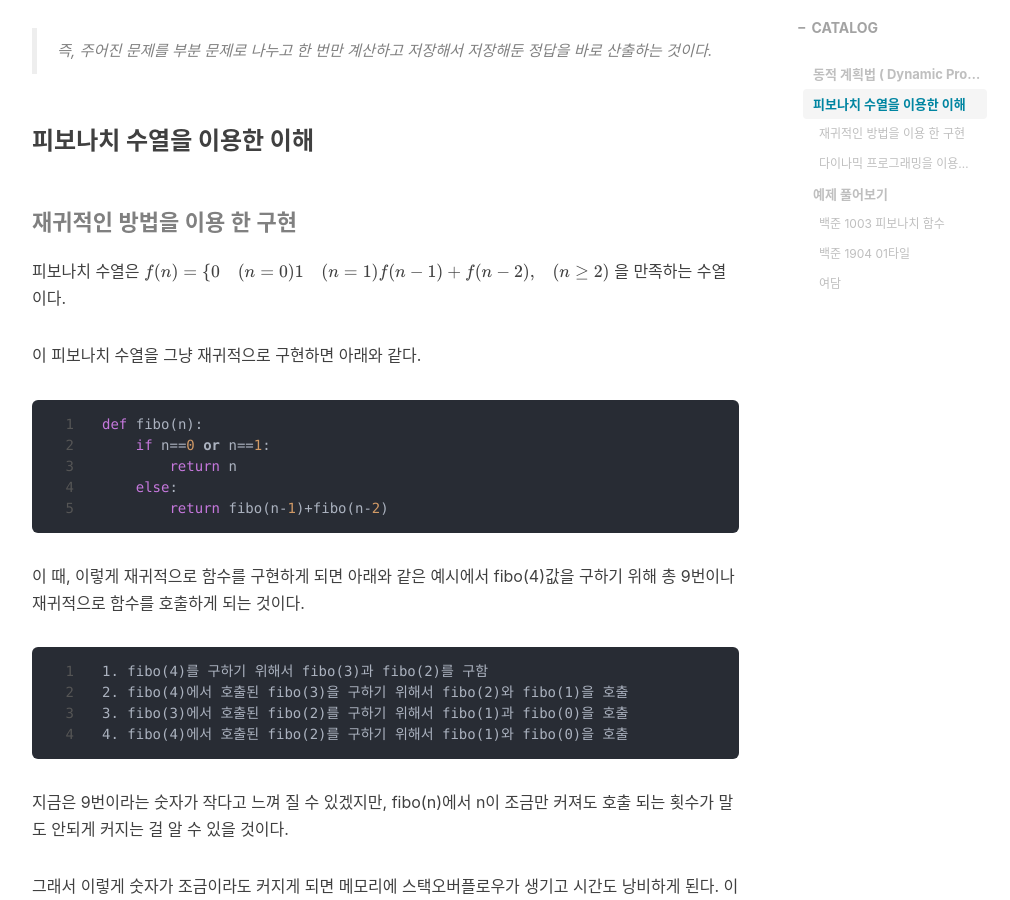
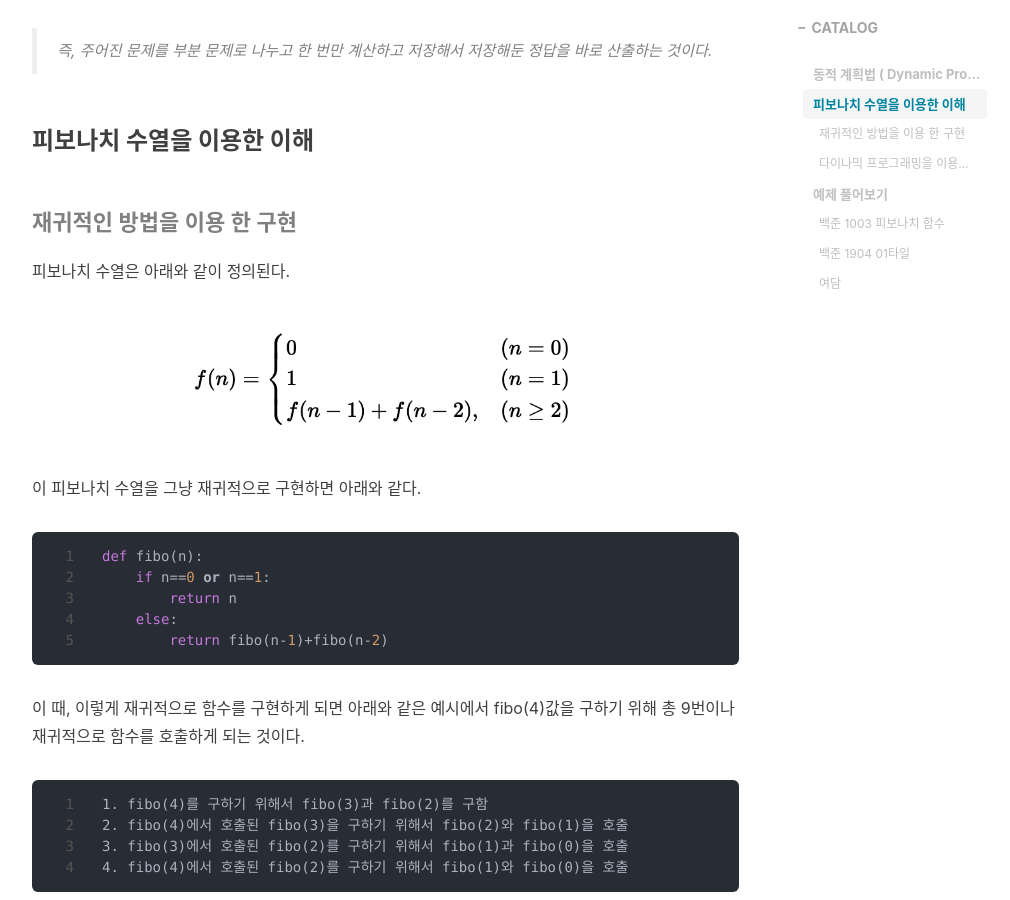
Before and after one commit to kshired/kshired.github.io, a Jekyll site: the page built from _posts/2020-08-19---dynamic-programming-.md, in a window 1280 px wide and 900 px high, scrolled down 698 px. Shown: the whole window, without its empty margins (233-1243 px from the left). Built offline with Jekyll 4.4.1, drawn with Linux system fonts in a browser that asks for light colours; nearby versions of some CDN libraries; formulas are drawn with MathJax 3; comment, search, counter and statistics services are not loaded.

Commit message:
edit inline math

```diff
--- a/_posts/2020-08-19---dynamic-programming-.md
+++ b/_posts/2020-08-19---dynamic-programming-.md
@@ -25,13 +25,9 @@ tags:
 
 #### 재귀적인 방법을 이용 한 구현
 
-피보나치 수열은
-$f(n)=
-\begin{cases}
-0 & (n=0) \\
-1 & (n=1) \\
-f(n-1)+f(n-2), & (n \ge 2) \\
-\end{cases}$ 을 만족하는 수열이다.
+피보나치 수열은 아래와 같이 정의된다.
+
+![fibo](/img/fibo.png)
 
 이 피보나치 수열을 그냥 재귀적으로 구현하면 아래와 같다.
 
```
Also changed, not shown: img/fibo.png (added).
